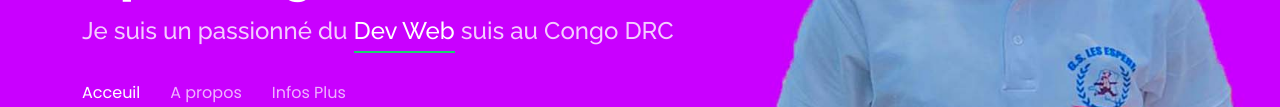
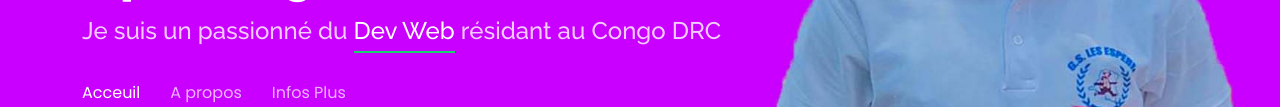
Before and after one commit to Opera77/ngovula-app, a plain HTML site: page index.html in a window 1280 px wide. Shown: the part 333-440 px from the top of the page. Drawn offline with nearby package versions, Linux system fonts and the light colour scheme.

Commit message:
index.html

```diff
--- a/index.html
+++ b/index.html
@@ -28,7 +28,7 @@
     <div class="container">
       <h1><a href="index.html">Opera Ngovula</a></h1>
 
-      <h2>Je suis un passionné du <span>Dev Web</span> suis au Congo DRC</h2>
+      <h2>Je suis un passionné du <span>Dev Web</span> résidant au Congo DRC</h2>
 
       <nav id="navbar" class="navbar">
         <ul>
```
